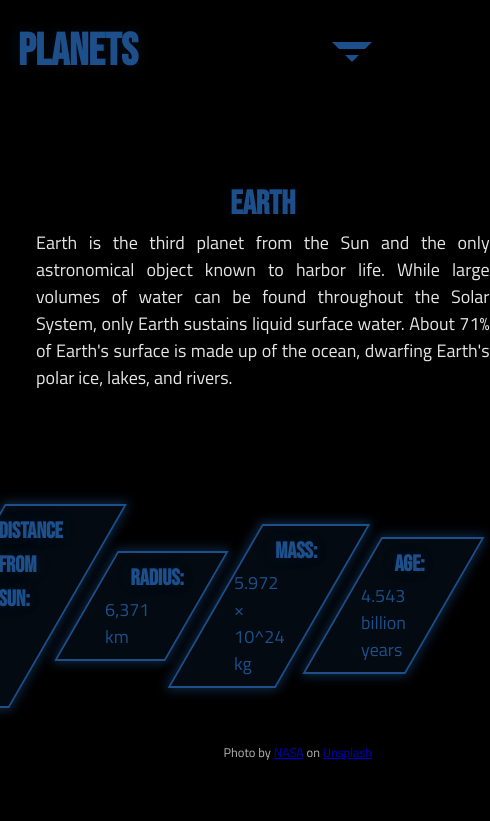
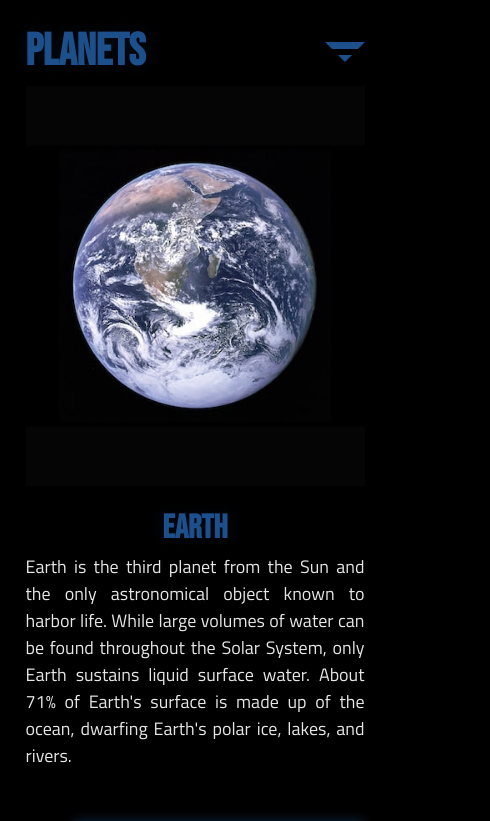
Before and after one commit to edo979/planets-app, a React (Vite) app: page /earth in a window 390 px wide. Shown: the top 821 px of the page, 490 px wide, since content can reach past the window. Built offline with nearby package versions, Linux system fonts and the light colour scheme.

Commit message:
finish mobile layout

```diff
--- a/src/scss/_layout.scss
+++ b/src/scss/_layout.scss
@@ -1,10 +1,6 @@
 #root {
-  // > * {
-  //   outline: 1px solid orange;
-  // }
-
   padding: 1rem;
-  max-width: 930px;
+  width: min(100%, 930px);
   margin-inline: auto;
 }
 
--- a/src/scss/_media-query.scss
+++ b/src/scss/_media-query.scss
@@ -1,4 +1,25 @@
-@media (max-width: 50em) {
+@media (max-width: 35em) {
+  //Layout
+  #root {
+    width: min(100%, 375px);
+  }
+
+  .content {
+    --f-direction: column;
+
+    h2,
+    p {
+      width: 100%;
+    }
+  }
+
+  .boxes {
+    --f-direction: column;
+    padding-inline: 1.5rem;
+    padding-top: 2rem;
+  }
+
+  //Components
   .navbar {
     &_list {
       display: none;
@@ -31,4 +52,8 @@
       z-index: 3;
     }
   }
+
+  .box {
+    width: 100%;
+  }
 }
```
